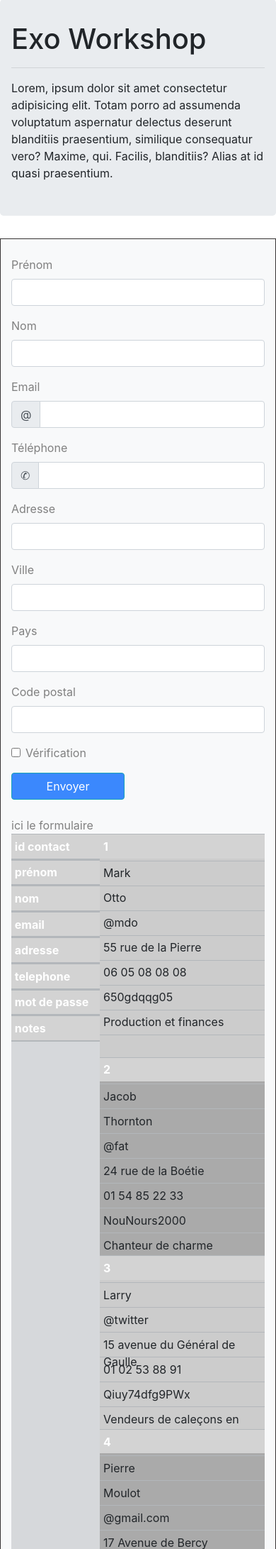
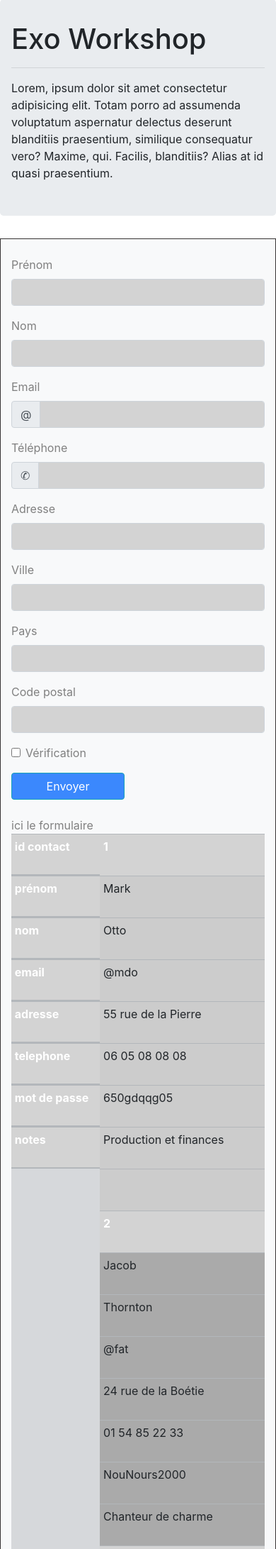
Before and after one commit to SebastienDelrueW/PHP, a PHP site: page /exo.php in a window 390 px wide. Shown: the part 57-2240 px from the top of the page at 71% size. Run offline with PHP 8.4, Linux system fonts and the light colour scheme.

Commit message:
Update exo.php

```diff
--- a/00_workshop/exo.php
+++ b/00_workshop/exo.php
@@ -18,6 +18,7 @@
     .btn.btn-info {
         width: 160px;
         background-color: #3b88fd;
+
     }
 
     .btn.btn-info:hover {
@@ -36,7 +37,6 @@
     th {
         background-color: lightgrey;
         color: white;
-
     }
 
     table {
@@ -87,10 +87,12 @@
         td {
             text-align: left;
             border-right: 0;
+
+            vertical-align: middle;
+            min-height: 59px;
         }
 
         td {
-            margin-top: 3px;
             height: 32px;
         }
 
@@ -141,17 +143,6 @@
             </ul>
         </div>
     </nav>
-
-    <head>
-        <meta charset="UTF-8">
-        <meta name="viewport" content="width=device-width, initial-scale=1, shrink-to-fit=no">
-        <title>Exo workshop</title>
-        <!-- Bootstrap CSS -->
-        <link rel="stylesheet" href="https://stackpath.bootstrapcdn.com/bootstrap/4.4.1/css/bootstrap.min.css"
-            integrity="sha384-Vkoo8x4CGsO3+Hhxv8T/Q5PaXtkKtu6ug5TOeNV6gBiFeWPGFN9MuhOf23Q9Ifjh" crossorigin="anonymous">
-    </head>
-
-    <body>
     <div class="jumbotron">
         <h1>Exo Workshop</h1>
         <hr>
@@ -194,8 +185,8 @@
                                 <div class="input-group-prepend">
                                     <span class="input-group-text" id="inputGroupPrepend2">&#x2706; </span>
                                 </div>
-                                    <input type="text" class="form-control" name="telephone" id="telephone"
-                                        placeholder="" aria-describedby="inputGroupPrepend2" required>
+                                <input type="text" class="form-control" name="telephone" id="telephone" placeholder=""
+                                    aria-describedby="inputGroupPrepend2" required>
                             </div>
                         </div>
                     </div>
@@ -331,7 +322,6 @@
     <script src="https://stackpath.bootstrapcdn.com/bootstrap/4.4.1/js/bootstrap.min.js"
         integrity="sha384-wfSDF2E50Y2D1uUdj0O3uMBJnjuUD4Ih7YwaYd1iqfktj0Uod8GCExl3Og8ifwB6" crossorigin="anonymous">
     </script>
-
 </body>
 
 </html>
```
Lines whose indentation alone changed are shown as unchanged.
